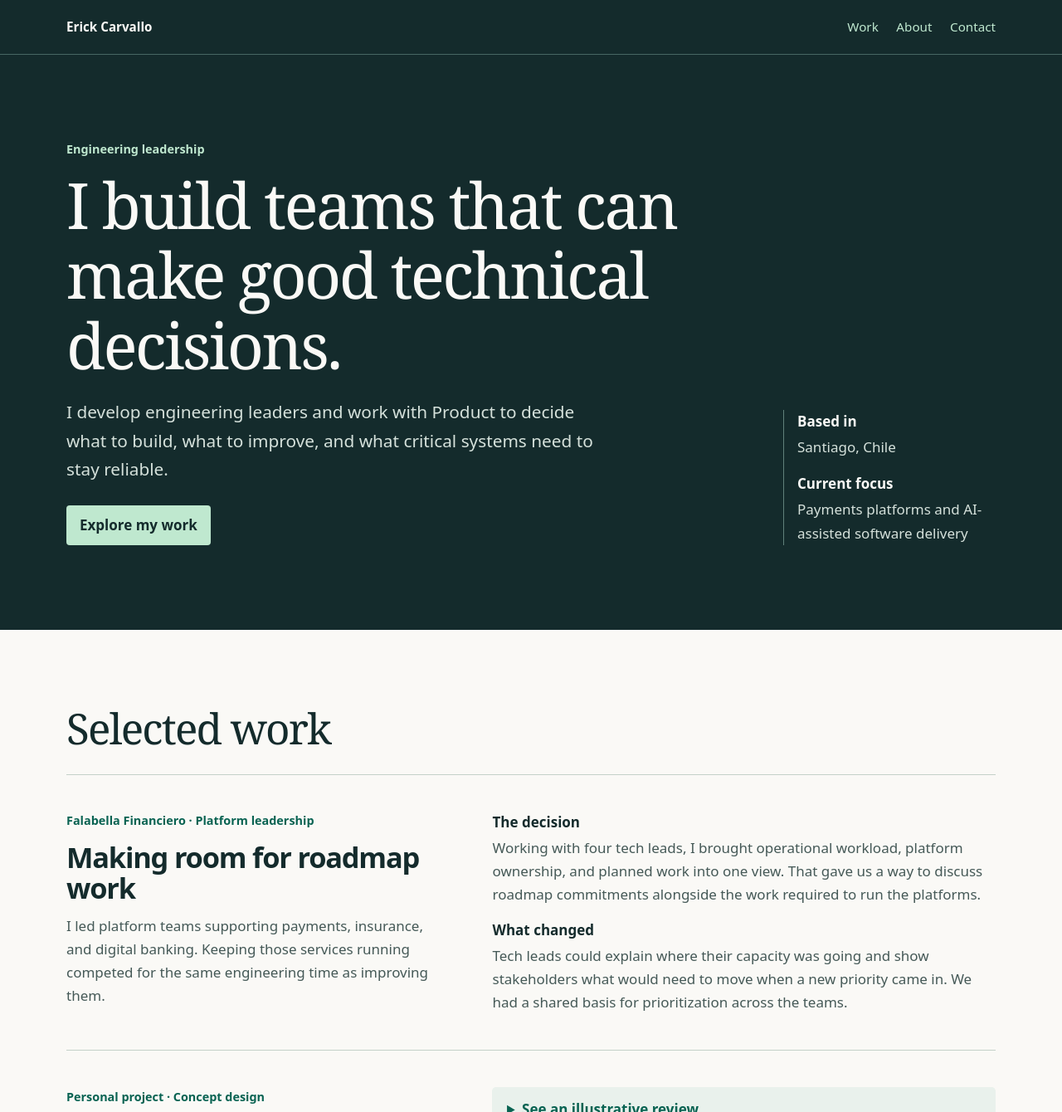
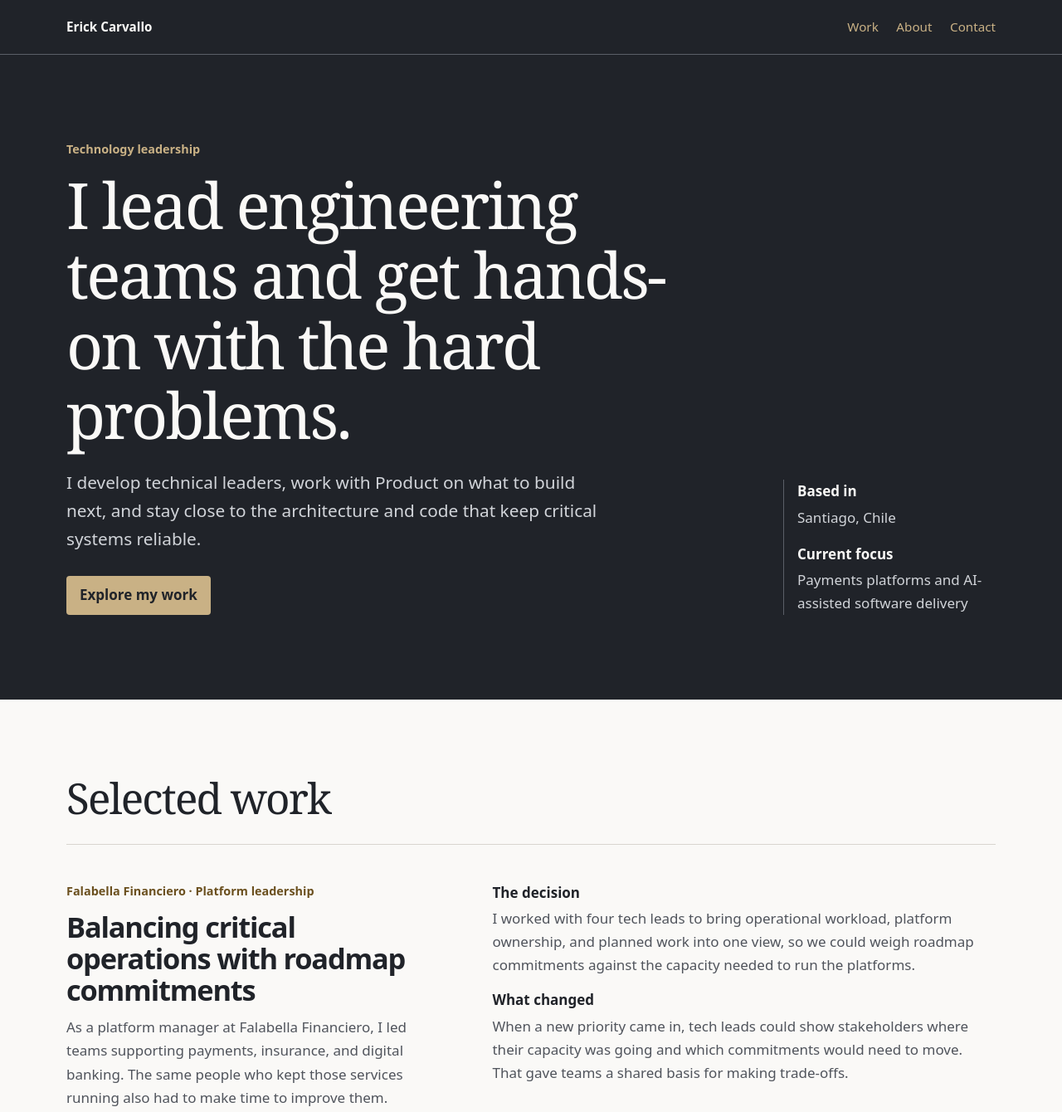
Before and after one commit to erickcp/erickcp.github.io, a plain HTML site: page index.html in a window 1280 px wide. Shown: the top 1340 px of the page at 83% size. Drawn offline with Linux system fonts and the light colour scheme.

Commit message:
Sharpen executive and hands-on portfolio positioning

```diff
--- a/index.html
+++ b/index.html
@@ -3,24 +3,26 @@
 <head>
   <meta charset="utf-8">
   <meta name="viewport" content="width=device-width, initial-scale=1">
-  <title>Erick Carvallo | Engineering Leadership</title>
-  <meta name="description" content="Erick Carvallo leads engineering teams and works across platform engineering, critical payments systems, and AI-assisted software delivery.">
-  <meta name="theme-color" content="#142b2c">
+  <title>Erick Carvallo | Technology Leadership</title>
+  <meta name="description" content="Erick Carvallo leads engineering teams and works hands-on in platform engineering, core payments, and AI-assisted software delivery.">
+  <meta name="theme-color" content="#202329">
   <link rel="canonical" href="https://erickcp.github.io/">
   <meta property="og:type" content="website">
-  <meta property="og:title" content="Erick Carvallo | Engineering Leadership">
-  <meta property="og:description" content="Engineering leadership for critical systems. Selected work in platform operations and AI-assisted software delivery.">
+  <meta property="og:title" content="Erick Carvallo | Technology Leadership">
+  <meta property="og:description" content="Technology leadership and hands-on engineering across critical platforms, payments, and AI-assisted software delivery.">
   <meta property="og:url" content="https://erickcp.github.io/">
   <style>
     :root {
       color-scheme: light;
-      --paper: #faf9f6;
-      --ink: #142b2c;
-      --muted: #455957;
-      --accent: #096352;
-      --line: #c4d1c9;
-      --light: #e9f1ec;
-      --mint: #bfe8cf;
+      --paper: #faf9f7;
+      --ink: #202329;
+      --muted: #50545c;
+      --accent: #6b501f;
+      --line: #d8d5cf;
+      --light: #efede8;
+      --brass: #c9b185;
+      --dark-muted: #d1d4d9;
+      --dark-line: #5b5f67;
     }
 
     * { box-sizing: border-box; }
@@ -34,20 +36,20 @@
     .wrap { width: min(100% - 3rem, 70rem); margin-inline: auto; }
     a { color: var(--accent); text-underline-offset: .22em; }
     a:hover { text-decoration-thickness: .14em; }
-    :focus-visible { outline: 3px solid #ae4a22; outline-offset: 4px; }
-    .dark :focus-visible { outline-color: var(--mint); }
+    :focus-visible { outline: 3px solid #795d29; outline-offset: 4px; }
+    .dark :focus-visible { outline-color: var(--brass); }
 
     h1, h2, h3 { line-height: 1.1; margin: 0; letter-spacing: -.035em; }
     h1, h2 { font-family: Georgia, serif; font-weight: 500; }
-    h1 { font-size: clamp(2.6rem, 6vw, 5rem); max-width: 18ch; }
+    h1 { font-size: clamp(2.6rem, 6vw, 5rem); max-width: 19ch; }
     h2 { font-size: clamp(2rem, 4vw, 3.35rem); }
     h3 { font-size: clamp(1.5rem, 3vw, 2.15rem); }
     p { margin: .8rem 0 0; }
     .label { font-size: .9rem; font-weight: 700; color: var(--accent); margin: 0 0 .8rem; }
 
     .dark { background: var(--ink); color: var(--paper); }
-    .dark a, .dark .label { color: var(--mint); }
-    header { border-bottom: 1px solid #476763; }
+    .dark a, .dark .label { color: var(--brass); }
+    header { border-bottom: 1px solid var(--dark-line); }
     .bar, nav, .links { display: flex; align-items: center; flex-wrap: wrap; gap: .5rem 1.35rem; }
     .bar { justify-content: space-between; padding-block: .85rem; }
     .bar a, .links a { display: inline-block; padding-block: .4rem; }
@@ -61,10 +63,10 @@
       gap: clamp(1.75rem, 6vw, 5rem);
       align-items: end;
     }
-    .lead { font-size: clamp(1.1rem, 2vw, 1.3rem); max-width: 54ch; color: #d5e1db; margin: 1.3rem 0 1.7rem; }
-    .hero .action { display: inline-block; border-radius: .25rem; padding: .6rem 1rem; color: var(--ink); background: var(--mint); font-weight: 700; text-decoration: none; }
-    .hero .action:hover { background: #ddf7e6; }
-    .side { border-left: 1px solid #60817a; padding-left: 1rem; color: #d5e1db; }
+    .lead { font-size: clamp(1.1rem, 2vw, 1.3rem); max-width: 54ch; color: var(--dark-muted); margin: 1.3rem 0 1.7rem; }
+    .hero .action { display: inline-block; border-radius: .25rem; padding: .6rem 1rem; color: var(--ink); background: var(--brass); font-weight: 700; text-decoration: none; }
+    .hero .action:hover { background: #e1cda7; }
+    .side { border-left: 1px solid var(--dark-line); padding-left: 1rem; color: var(--dark-muted); }
     .side div + div { margin-top: 1rem; }
     .side dt { color: var(--paper); }
     .side dd { color: inherit; }
@@ -97,7 +99,7 @@
     @media (max-width: 700px) {
       .wrap { width: min(100% - 2rem, 70rem); }
       .hero-layout, .case { grid-template-columns: minmax(0, 1fr); }
-      .side { display: flex; flex-wrap: wrap; gap: .8rem 1.8rem; border-left: 0; padding: .9rem 0 0; border-top: 1px solid #60817a; }
+      .side { display: flex; flex-wrap: wrap; gap: .8rem 1.8rem; border-left: 0; padding: .9rem 0 0; border-top: 1px solid var(--dark-line); }
       .side div + div { margin-top: 0; }
     }
   </style>
@@ -118,9 +120,9 @@
     <section class="dark hero" aria-labelledby="intro-title">
       <div class="wrap hero-layout">
         <div>
-          <p class="label">Engineering leadership</p>
-          <h1 id="intro-title">I build teams that can make good technical decisions.</h1>
-          <p class="lead">I develop engineering leaders and work with Product to decide what to build, what to improve, and what critical systems need to stay reliable.</p>
+          <p class="label">Technology leadership</p>
+          <h1 id="intro-title">I lead engineering teams and get hands-on with the hard problems.</h1>
+          <p class="lead">I develop technical leaders, work with Product on what to build next, and stay close to the architecture and code that keep critical systems reliable.</p>
           <a class="action" href="#work">Explore my work</a>
         </div>
         <dl class="side">
@@ -136,14 +138,14 @@
         <article class="case" aria-labelledby="falabella-title">
           <div>
             <p class="label">Falabella Financiero · Platform leadership</p>
-            <h3 id="falabella-title">Making room for roadmap work</h3>
-            <p>I led platform teams supporting payments, insurance, and digital banking. Keeping those services running competed for the same engineering time as improving them.</p>
+            <h3 id="falabella-title">Balancing critical operations with roadmap commitments</h3>
+            <p>As a platform manager at Falabella Financiero, I led teams supporting payments, insurance, and digital banking. The same people who kept those services running also had to make time to improve them.</p>
           </div>
           <dl>
             <dt>The decision</dt>
-            <dd>Working with four tech leads, I brought operational workload, platform ownership, and planned work into one view. That gave us a way to discuss roadmap commitments alongside the work required to run the platforms.</dd>
+            <dd>I worked with four tech leads to bring operational workload, platform ownership, and planned work into one view, so we could weigh roadmap commitments against the capacity needed to run the platforms.</dd>
             <dt>What changed</dt>
-            <dd>Tech leads could explain where their capacity was going and show stakeholders what would need to move when a new priority came in. We had a shared basis for prioritization across the teams.</dd>
+            <dd>When a new priority came in, tech leads could show stakeholders where their capacity was going and which commitments would need to move. That gave teams a shared basis for making trade-offs.</dd>
           </dl>
         </article>
 
@@ -158,10 +160,12 @@
             <dl>
               <dt>Requirement</dt>
               <dd>In a fictional reporting tool, finance users can export reports. Other users have read-only access.</dd>
+              <dt>Architecture decision</dt>
+              <dd>The export endpoint enforces access on the server. The agent can propose an implementation and tests for review.</dd>
               <dt>Evidence</dt>
               <dd>The submitted tests show that a finance user can export a report. The test that checks whether a read-only user is blocked is missing.</dd>
               <dt>Review decision</dt>
-              <dd>Return the change with the missing test named explicitly. Revisit the decision once the reviewer has evidence for both paths.</dd>
+              <dd>Return the change with a request for the missing test. A human reviewer makes the approval decision once there is evidence for both paths.</dd>
             </dl>
           </details>
         </article>
@@ -172,8 +176,9 @@
       <div class="wrap">
         <div class="bio">
           <h2 id="about-title">About me</h2>
-          <p>My background spans infrastructure, DevOps, and platform leadership. At Falabella Financiero, I built operating practices around reliability, cloud spending, and developer experience. I also used structured one-on-ones and career plans to help technical leads grow into broader responsibilities.</p>
-          <p>My next chapter takes me deeper into payments with Koywe’s Core team. Outside work, you’ll usually find me listening to records or experimenting with analog synthesizers.</p>
+          <p>I came up through infrastructure and DevOps before leading platform teams at Falabella Financiero. That role taught me how to make decisions at scale and how to recognize when to make the call, when to let a tech lead make it, and when to ask for another perspective.</p>
+          <p>My focus at Koywe is core payments, where architectural decisions and product priorities meet. Alongside that work, I’m pursuing executive studies in AI leadership and growing toward broader responsibility for how technology decisions shape the business.</p>
+          <p>Outside work, you’ll usually find me listening to records or experimenting with analog synthesizers.</p>
         </div>
       </div>
     </section>
```
